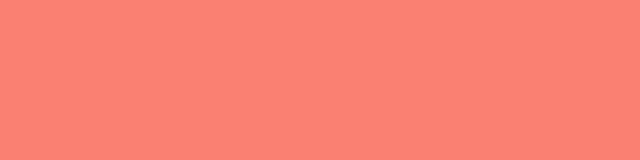
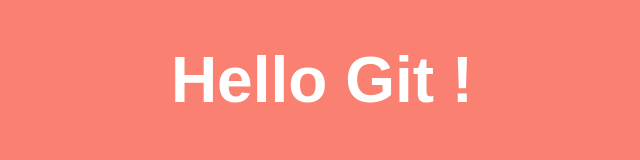
Before and after one commit to ecvdbdx/exercice-git-b3, a plain HTML site: page index.html in a window 1280 px wide. Shown: the whole page, without its empty margins (318-958 px from the left). Drawn offline with Linux system fonts and the light colour scheme.

Commit message:
Ajout du titre

```diff
--- a/index.html
+++ b/index.html
@@ -7,10 +7,16 @@
     body {
       background-color: salmon;
     }
+    h1 {
+      color: #fff;
+      font-size: 4rem;
+      font-family: arial;
+      text-align: center;
+    }
   </style>
   <title>Document</title>
 </head>
 <body>
-
+  <h1>Hello Git !</h1>
 </body>
 </html>
```
